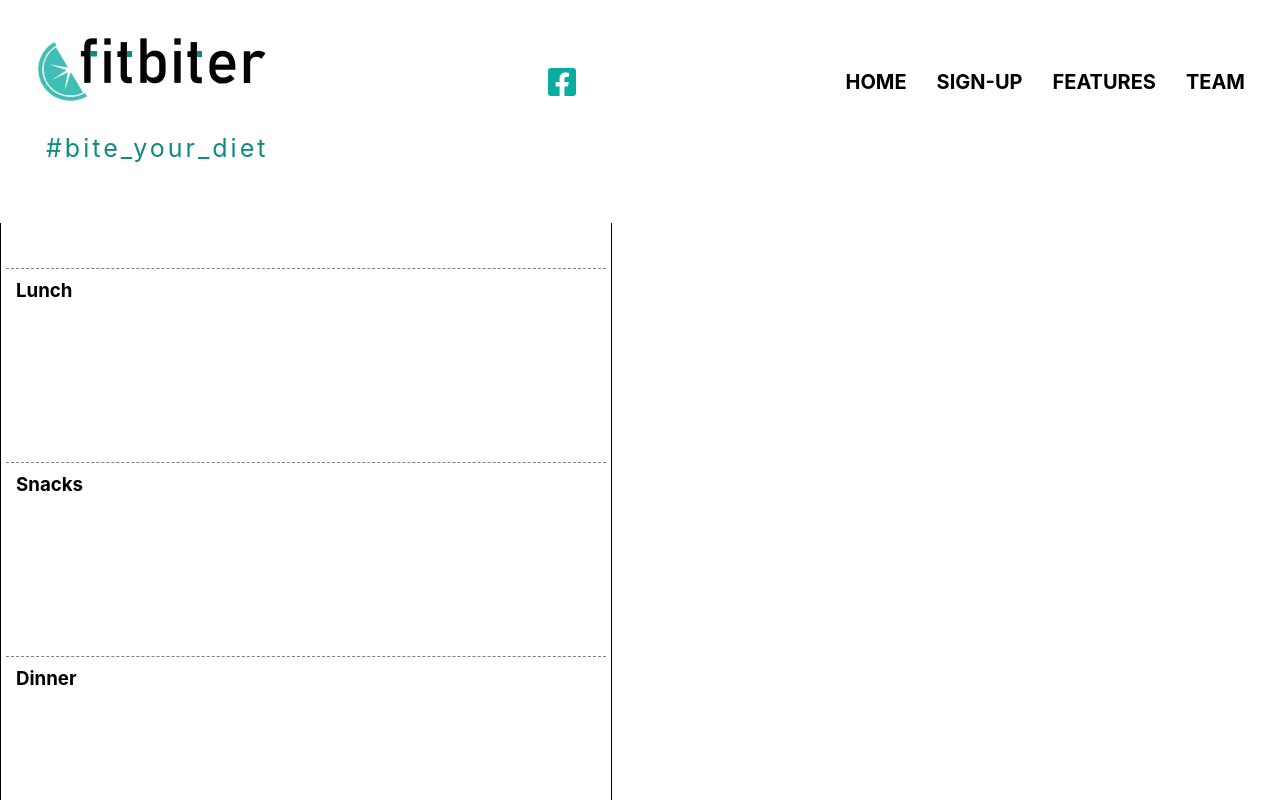
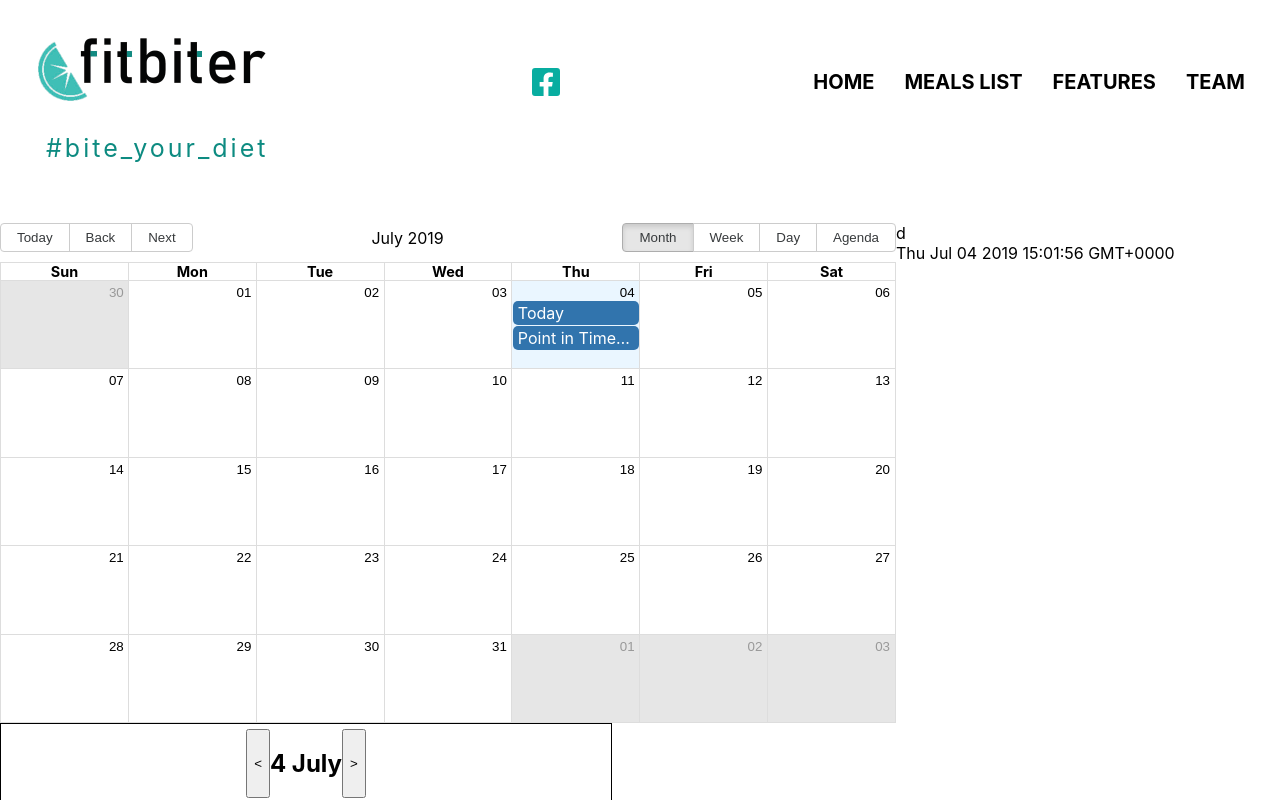
Before and after one commit to infoshareacademy/jfdd12-kawimoka-app, a React (Create React App) app: page / in a window 1280 px wide. Shown: the top 800 px of the page. Built offline with nearby package versions, Linux system fonts and the light colour scheme.

Commit message:
Some routing done and merge

```diff
--- a/package.json
+++ b/package.json
@@ -11,6 +11,7 @@
     "react": "^16.8.6",
     "react-big-calendar": "^0.22.0",
     "react-dom": "^16.8.6",
+    "react-router-dom": "^5.0.1",
     "react-scripts": "3.0.1"
   },
   "scripts": {
--- a/src/App.js
+++ b/src/App.js
@@ -1,26 +1,24 @@
-import React from "react";
-import { PlanDietContainer } from "./Components/PlanDietView/PlanDietContainer";
-import moment from "moment";
-import Calendar from "./Components/Calendar/Calendar";
+import React from 'react'
+import { PlanDietContainer } from './Components/PlanDietView/PlanDietContainer'
+import moment from 'moment'
+import Calendar from './Components/Calendar/Calendar'
 
 class App extends React.Component {
   state = {
     date: moment()
-  };
+  }
 
   render() {
-    console.log(this.state.date);
     return (
       <>
-        <PlanDietContainer date={this.state.date} />
-
         <Calendar
           selectedDate={this.state.date}
           setSelectedDate={date => this.setState({ date })}
         />
+        <PlanDietContainer date={this.state.date} />
       </>
-    );
+    )
   }
 }
 
-export default App;
+export default App
--- a/src/Components/Navbar/Navbar.js
+++ b/src/Components/Navbar/Navbar.js
@@ -1,4 +1,5 @@
 import React from 'react'
+import { NavLink } from 'react-router-dom'
 import s from './Navbar.module.css'
 import { FontAwesomeIcon } from '@fortawesome/react-fontawesome'
 
@@ -19,12 +20,14 @@ export function Navbar(props) {
         </a>
 
         <ul>
-          <a onclick='topFunction()' href=''>
+          <NavLink exact className={'default-link'} activeClassName={'active-link'} to='/'>
             Home
-          </a>
-          <a href='#sign-up'>Sign-up</a>
+          </NavLink>
+          <NavLink exact className={'default-link'} activeClassName={'active-link'} to='/mealslist'>
+            Meals list{' '}
+          </NavLink>
           <a href='#features'>Features</a>
-          <a href='#developers'>Team</a>
+          <a href='#Meals List'>Team</a>
         </ul>
       </nav>
     </header>
--- a/src/Components/Navbar/Navbar.module.css
+++ b/src/Components/Navbar/Navbar.module.css
@@ -32,7 +32,8 @@ body {
 }
 
 .header {
-  position: fixed;
+  /*   position: fixed;
+ */
   z-index: 10;
   width: 100%;
   background-color: #fff;
--- a/src/index.js
+++ b/src/index.js
@@ -1,5 +1,6 @@
 import React from 'react'
 import ReactDOM from 'react-dom'
+import { BrowserRouter as Router, Route, Switch, Redirect } from 'react-router-dom'
 import './index.css'
 import App from './App'
 import * as serviceWorker from './serviceWorker'
@@ -12,20 +13,27 @@ import { MealsList } from './Components/meal/MealsList'
 
 library.add(fab, faFacebookSquare, faInstagram)
 
-ReactDOM.render(
-  <div>
-    <div>
-      <Navbar />
-    </div>
+const Root = props => {
+  return (
+    <Router>
+      <div>
+        <Navbar />
+        <div>
+          <Switch>
+            <Route exact path='/' component={App} />
+            <Route exact path='/mealslist' component={MealsList} />
+          </Switch>
+          <div />
+          <div>
+            <Footer />
+          </div>
+        </div>
+      </div>
+    </Router>
+  )
+}
 
-    <App />
-    <MealsList />
-    <div>
-      <Footer />
-    </div>
-  </div>,
-  document.getElementById('root')
-)
+ReactDOM.render(<Root />, document.getElementById('root'))
 
 // If you want your app to work offline and load faster, you can change
 // unregister() to register() below. Note this comes with some pitfalls.
```
Also changed, not shown: 1 other file (tests, documents, lock files or other folders).
